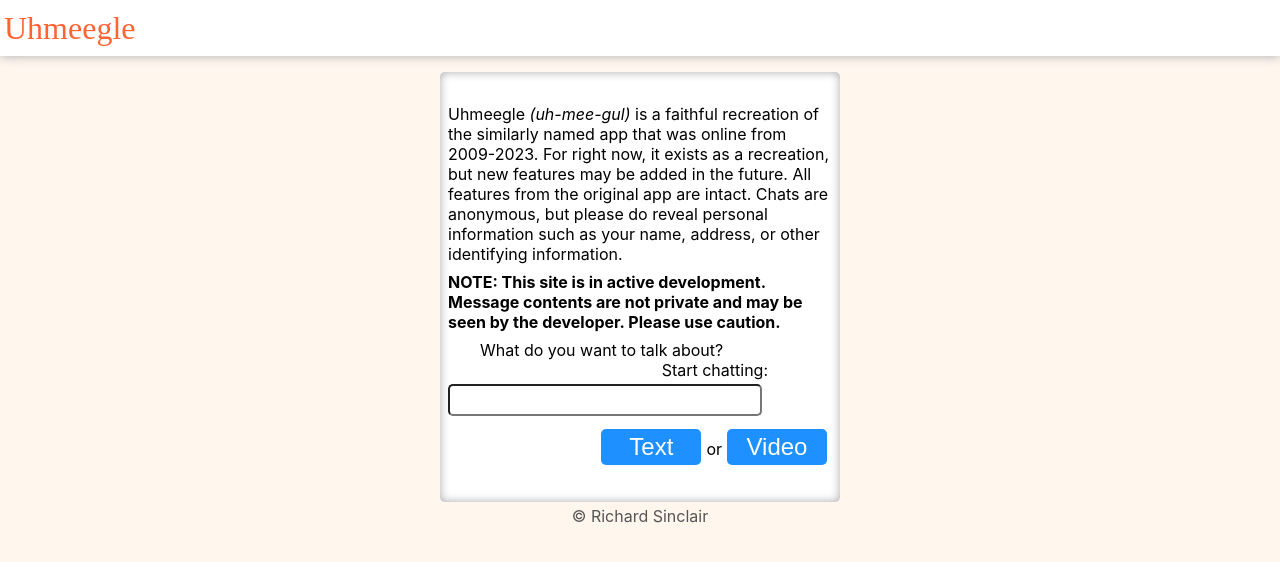
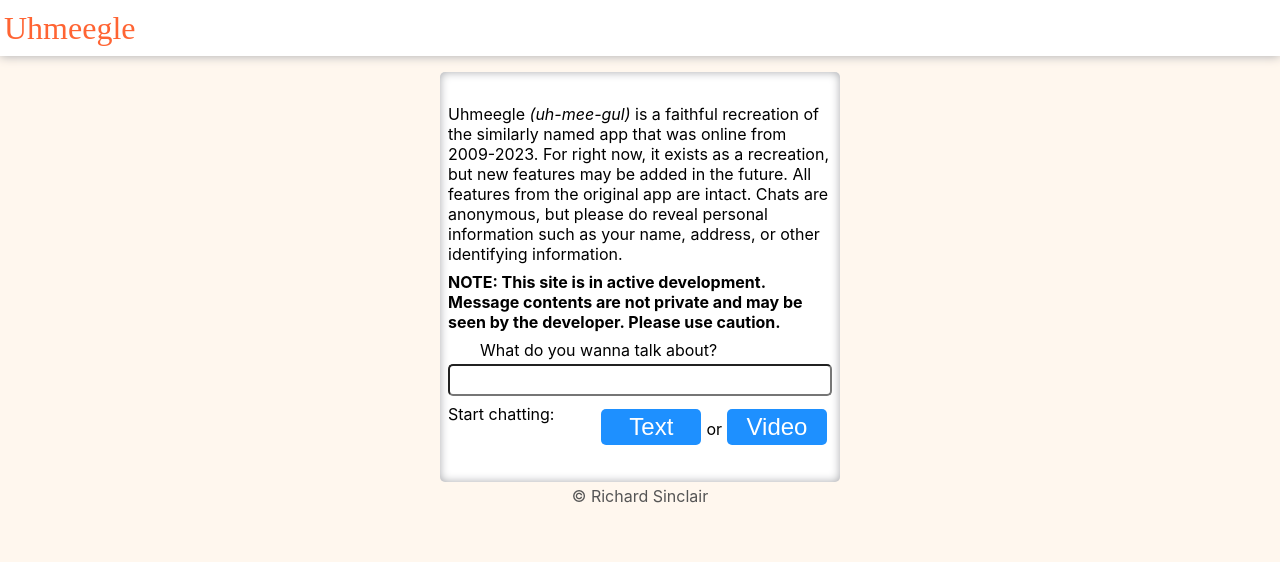
Before and after one commit to DudeLovesRPGs/uhmeegle, a React (Create React App) app: page / in a window 1280 px wide. Shown: the top 562 px of the page. Built offline with nearby package versions, Linux system fonts and the light colour scheme; some icons are missing; a web font is replaced by a local one.

Commit message:
Trying to fix input field on content page

```diff
--- a/src/components/Content.js
+++ b/src/components/Content.js
@@ -1,21 +1,31 @@
-import React from 'react'
-import { useNavigate } from 'react-router-dom'
+import React from "react";
+import { useNavigate } from "react-router-dom";
 
 /*DONE [ChatPage]: Wire up 'Text' button to go to ChatPage*/
 /*TODO [HomePage]: Make 'Interests' field work like on original website*/
 
+const Content = () => {
+  const navigate = useNavigate();
 
+  return (
+    <section className="Content">
+      <p>
+        Uhmeegle <i>(uh-mee-gul)</i> is a faithful recreation of the similarly
+        named app that was online from 2009-2023. For right now, it exists as a
+        recreation, but new features may be added in the future. All features
+        from the original app are intact. Chats are anonymous, but please do
+        reveal personal information such as your name, address, or other
+        identifying information.
+      </p>
 
-const Content = () => {
+      <b>
+        <p>
+          NOTE: This site is in active development. Message contents are not
+          private and may be seen by the developer. Please use caution.
+        </p>
+      </b>
 
-    const navigate = useNavigate()
-
-    return(<section className='Content'>
-    <p>Uhmeegle <i>(uh-mee-gul)</i> is a faithful recreation of the similarly named app that was online from 2009-2023. For right now, it exists as a recreation, but new features may be added in the future. All features from the original app are intact. Chats are anonymous, but please do reveal personal information such as your name, address, or other identifying information.</p>
-
-    <b><p>NOTE: This site is in active development. Message contents are not private and may be seen by the developer. Please use caution.</p></b>
-
-    <span id = 'whatText'>What do you want to talk about?</span>
+      {/* <span id = 'whatText'>What do you want to talk about?</span>
 
     <span id='chatText'>Start chatting:</span>
     <br />
@@ -29,11 +39,28 @@ const Content = () => {
     }}>Text</button>
     <span>or</span>
     <button>Video</button>
-    </div>
-</section>)
+    </div> */}
 
+      <form>
+        <label>What do you wanna talk about?</label>
+        <input type="text" id="interestsField" />
 
+        <p id="chatText">Start chatting:</p>
 
-}
+        <div id="buttonRow">
+          <button
+            onClick={() => {
+              navigate("/chat");
+            }}
+          >
+            Text
+          </button>
+          <span>or</span>
+          <button>Video</button>
+        </div>
+      </form>
+    </section>
+  );
+};
 
-export default Content
+export default Content;
--- a/src/index.css
+++ b/src/index.css
@@ -91,6 +91,8 @@ button:hover{
 
 .Content{
   background-color: #ffffff;
+  display: flex;
+  flex-direction: column;
   width: 30%;
   padding: 2rem 0.5rem 2rem 0.5rem;
   align-self: center;
@@ -101,13 +103,25 @@ button:hover{
 
 }
 
+.Content form{
+  display: flex;
+  flex-direction: row;
+  align-items: start;
+  justify-content:space-between;
+  flex-wrap: wrap;
 
-#whatText{
-  margin-left: 2rem;
 }
 
-#chatText{
-  float: right;
+.Content form label{
+  display:block;
+  margin-left: 2rem;
+
+}
+
+
+
+
+.Content form div p{
   margin-right: 4rem;
 }
 
@@ -119,11 +133,10 @@ button:hover{
   font-size: 1.5rem;
   margin-top: 0.25rem;
   border-radius: 5px;
+  box-sizing: border-box;
+  width: 100%;
 }
 
-#buttonRow{
-  float: right;
-}
 
 #buttonRow button{
   margin: 5px;
```
